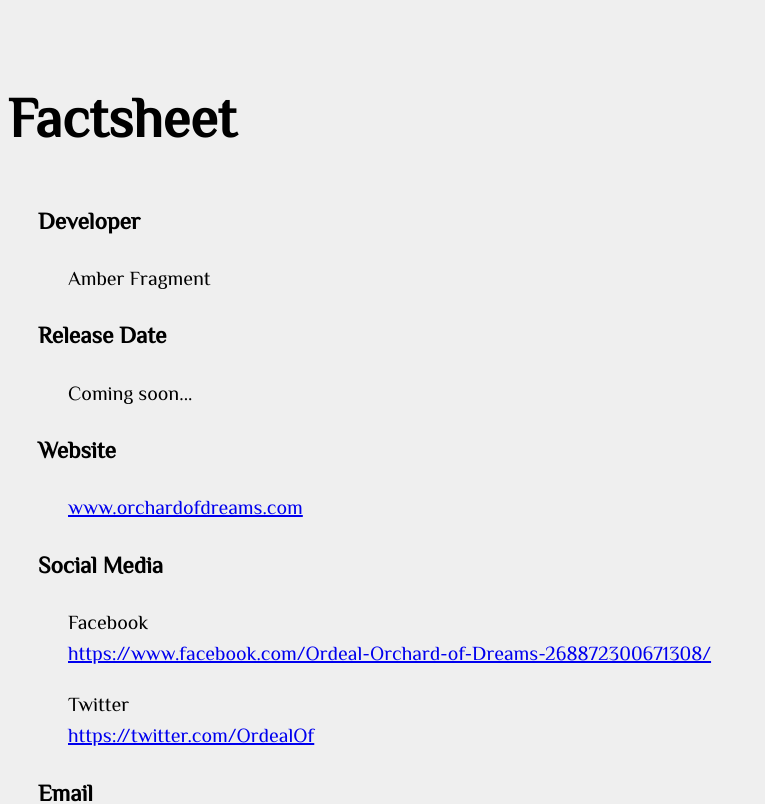
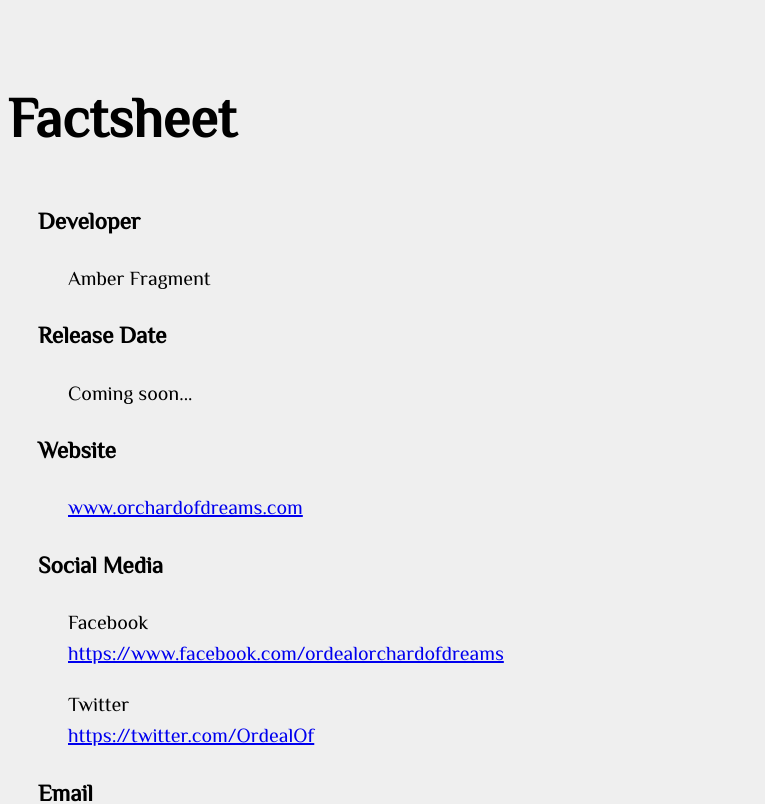
Before and after one commit to TiagoJSM/orchard-of-dreams-website, a React (Create React App) app: page /press in a window 1280 px wide. Shown: the top 804 px of the page, without its empty margins (0-765 px from the left). Built offline with nearby package versions, Linux system fonts and the light colour scheme.

Commit message:
Fixed some deploy bugs.

```diff
--- a/package.json
+++ b/package.json
@@ -2,7 +2,7 @@
   "name": "website",
   "version": "0.1.0",
   "private": true,
-  "homepage": "http://tiagojsm.github.io/orchard-of-dreams-website",
+  "homepage": "http://tiagojsm.github.io",
   "dependencies": {
     "@types/react-images": "^0.5.1",
     "bootstrap": "^4.0.0",
--- a/src/banner/Banner.css
+++ b/src/banner/Banner.css
@@ -15,6 +15,7 @@
 }
 
 .BannerContainer > img {
+    max-height: 400px;
     height: 50%;
     filter: contrast(160%);
     position: absolute;
--- a/src/press-kit-page/PressKitPage.tsx
+++ b/src/press-kit-page/PressKitPage.tsx
@@ -33,8 +33,8 @@
 
         <h3>Social Media</h3>
         <p>Facebook</p>
-        <a href="https://www.facebook.com/Ordeal-Orchard-of-Dreams-268872300671308/">
-          https://www.facebook.com/Ordeal-Orchard-of-Dreams-268872300671308/
+        <a href="https://www.facebook.com/ordealorchardofdreams">
+          https://www.facebook.com/ordealorchardofdreams
         </a>
         <p>Twitter</p>
         <a href="https://twitter.com/OrdealOf">https://twitter.com/OrdealOf</a>
--- a/src/social/Social.tsx
+++ b/src/social/Social.tsx
@@ -18,7 +18,7 @@
                 </div>
                 <div className="social-media">
                     <SocialIcon url="https://twitter.com/OrdealOf" />
-                    <SocialIcon url="https://www.facebook.com/Ordeal-Orchard-of-Dreams-268872300671308/" />
+                    <SocialIcon url="https://www.facebook.com/ordealorchardofdreams" />
                 </div>
                 <div>
                     <a href="mailto:tiagomartins@orchardofdreams.com" target="_top">Send us an email, we would like to hear from you!</a>
```
